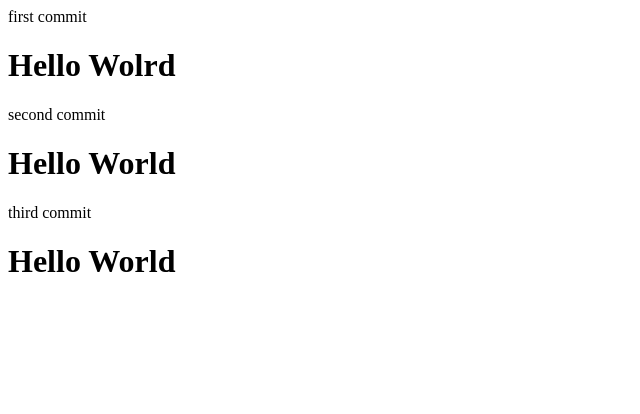
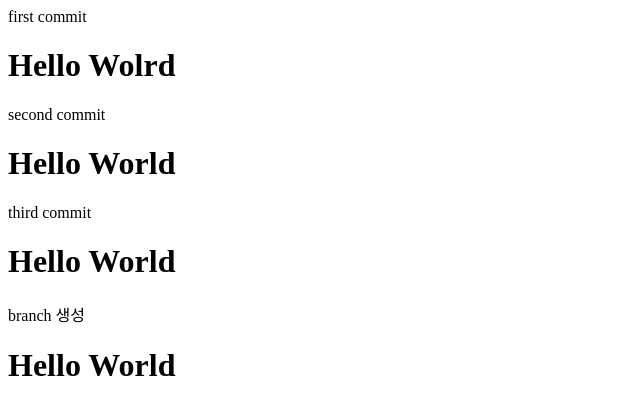
Before and after one commit to yoonseocho/OOS_git_test2, a plain HTML site: page test2/index.html in a window 1280 px wide. Shown: the whole page, without its empty margins (0-640 px from the left). Drawn offline with Linux system fonts and the light colour scheme.

Commit message:
tester branch 생성

```diff
--- a/test2/index.html
+++ b/test2/index.html
@@ -12,5 +12,8 @@
     <h1>Hello World</h1>
     third commit
     <h1>Hello World</h1>
+
+    branch 생성
+    <h1>Hello World</h1>
 </body>
 </html>
```
